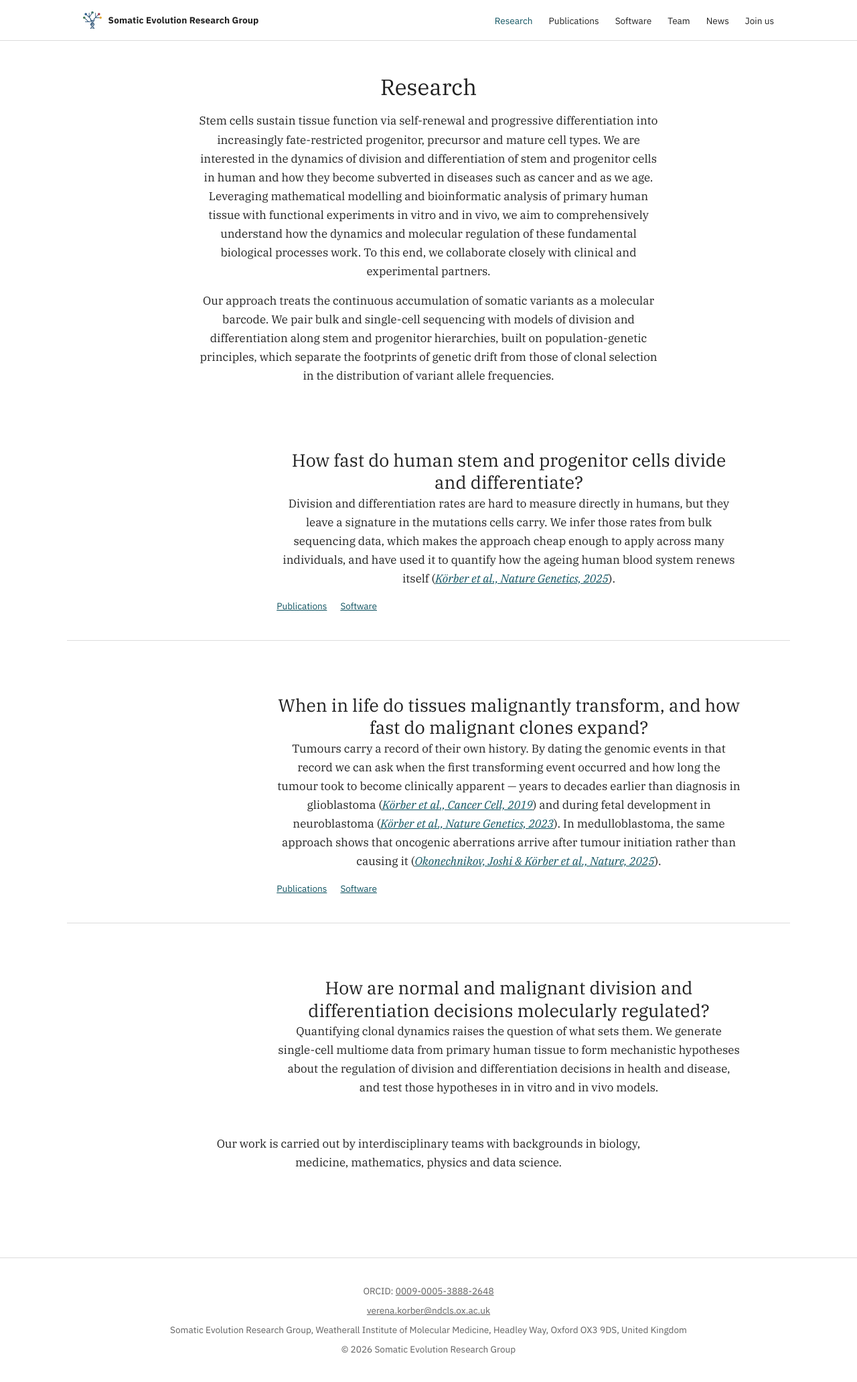
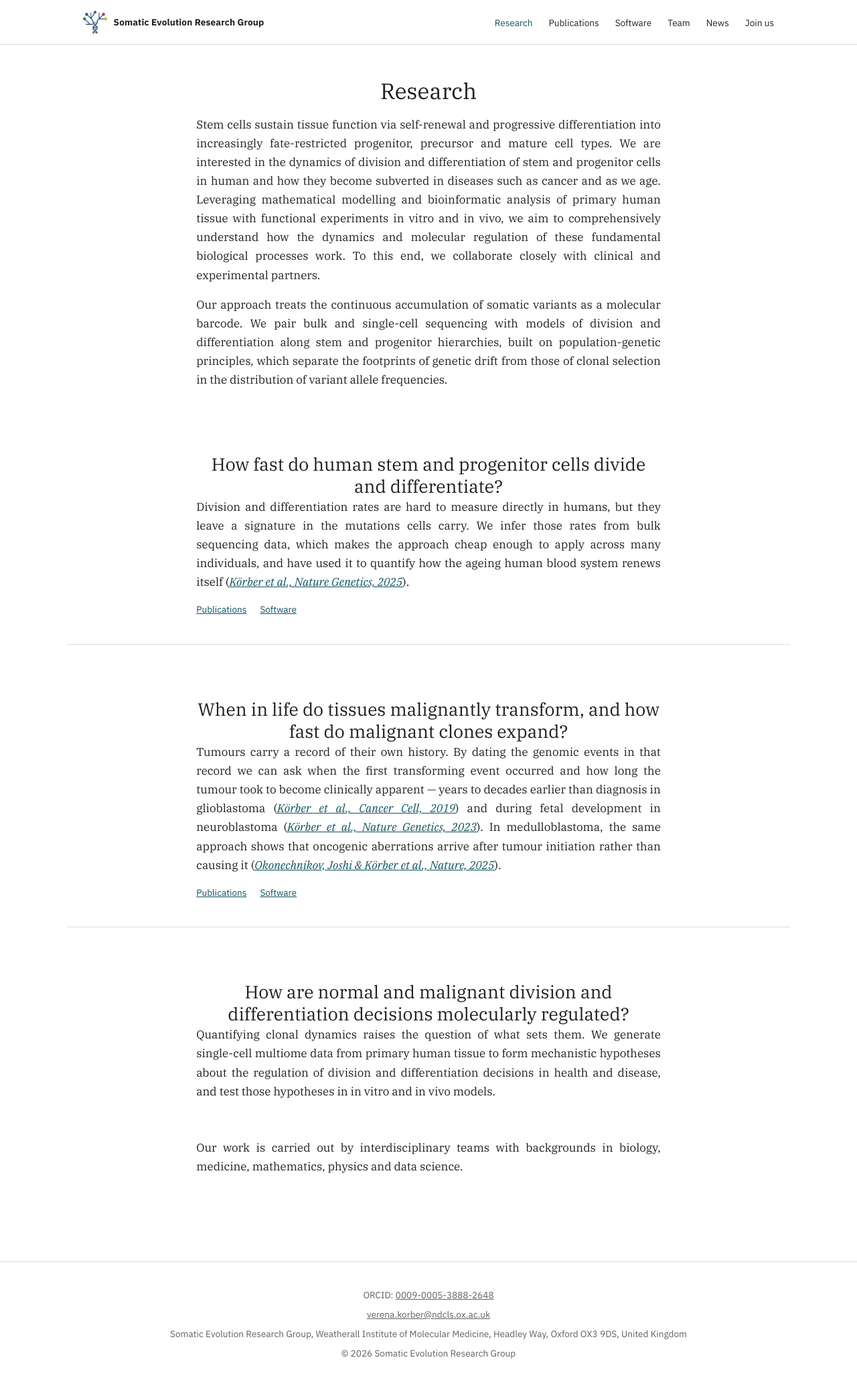
Before and after one commit to VerenaK90/VerenaK90.github.io, a Jekyll site: the page built from research.md, in a window 1280 px wide. Shown: the whole page at 67% size. Built offline with Jekyll 4.4.1, drawn with Linux system fonts in a browser that asks for light colours.

Commit message:
Justify body text, enlarge header logo, hide empty research sketch slots
Headings stay centered; flowing paragraph text is now justified
instead of centered line-by-line. The research-theme sketch slots are
still empty placeholders, so their reserved space was pushing each
question's text off-center relative to the intro paragraph above it —
hide the slot until it actually holds an image.

Co-Authored-By: Claude Sonnet 5 <noreply@anthropic.com>

```diff
--- a/assets/css/main.css
+++ b/assets/css/main.css
@@ -108,6 +108,9 @@ h3 { font-size: var(--size-h3); }
 .prose p, .prose ul, .prose ol { margin-top: 1rem; }
 .prose { max-width: var(--measure); }
 .prose h3 { margin-top: 2rem; }
+.prose p, .research-theme__text p {
+  text-align: justify;
+}
 
 .figure {
   margin: 0 0 2rem;
@@ -163,7 +166,7 @@ code, .mono {
 }
 .site-header__brand:hover { color: var(--accent); }
 .site-header__mark {
-  width: 1.75rem;
+  width: 2.25rem;
   height: auto;
   flex: 0 0 auto;
 }
@@ -413,6 +416,9 @@ code, .mono {
   align-items: center;
   justify-content: center;
 }
+.research-theme__sketch:not(:has(img)) {
+  display: none;
+}
 .research-theme__sketch img {
   width: 100%;
   height: auto;
```
